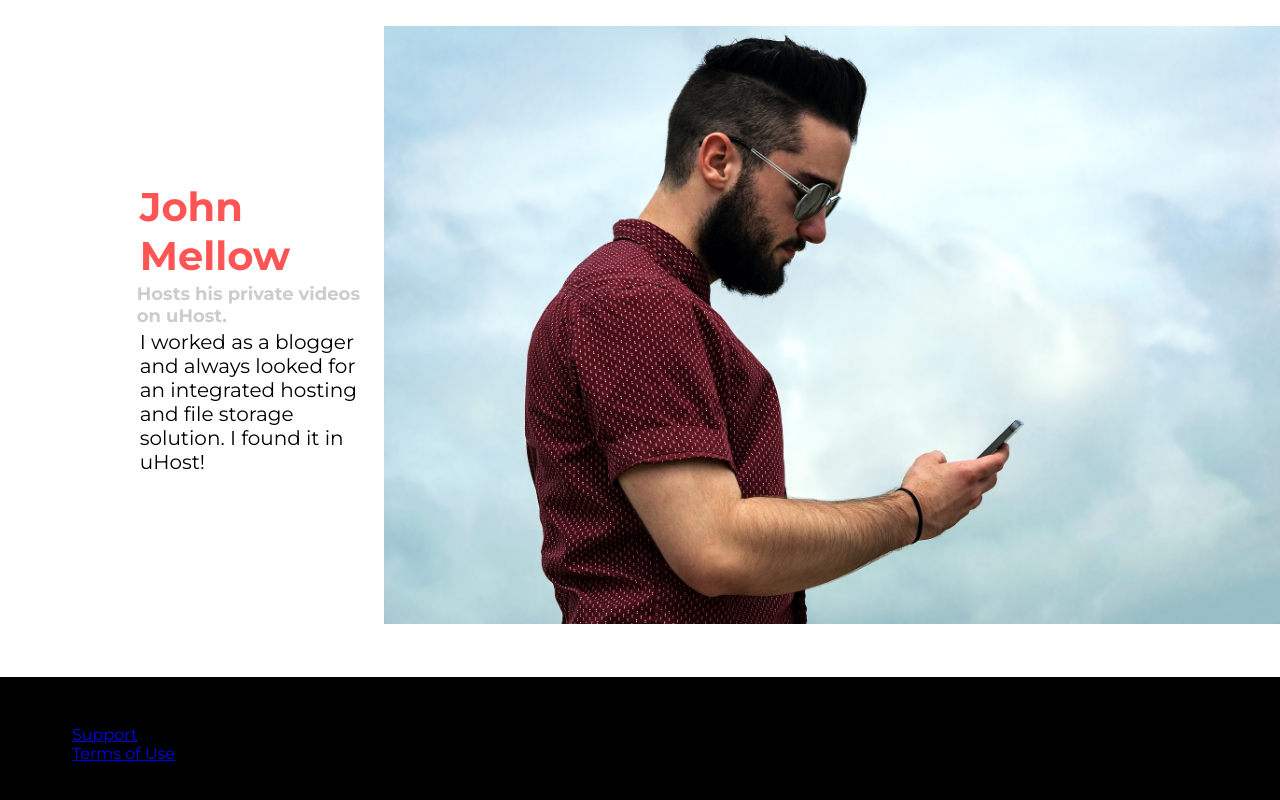
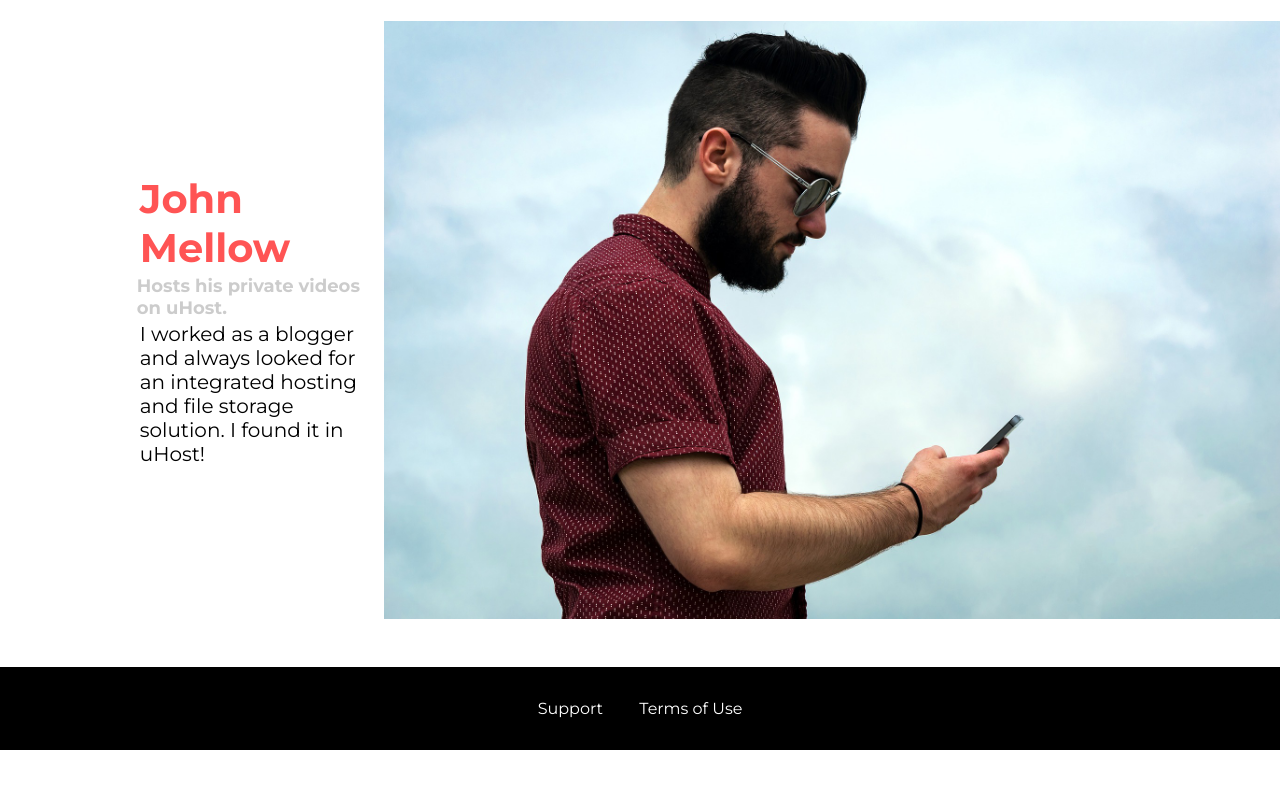
Before and after one commit to CastleArg/CSSJAM, a plain HTML site: page customers/index.html in a window 1280 px wide. Shown: the part 720-1520 px from the top of the page. After the commit the page ends 1470 px from the top, so only its background shows below. Drawn offline with Linux system fonts and the light colour scheme.

Commit message:
need to push!

```diff
--- a/customers/customers.css
+++ b/customers/customers.css
@@ -20,6 +20,7 @@
 
   .testimonial__image {
       width: 100%;
+      vertical-align: bottom;
   }
 
   .testimonial__info {
--- a/customers/index.html
+++ b/customers/index.html
@@ -1,4 +1,3 @@
-
 <!DOCTYPE html>
 <html lang="en">
 
@@ -12,6 +11,7 @@
     <link rel="stylesheet" href="../shared.css">
     <link rel="stylesheet" href="./customers.css">
 </head>
+
 <body>
     <header class="main-header">
         <div>
@@ -44,7 +44,8 @@
                     <h2 class="testimonial__subtitle">Founder of
                         <a href="http://tech-analysis.com/">tech-analysis.com</a>
                     </h2>
-                    <p class="testimonial__text">uHost helped me realize my project with a highly constrained budget in like no time.</p>
+                    <p class="testimonial__text">uHost helped me realize my project with a highly constrained budget in
+                        like no time.</p>
                 </div>
             </div>
             <div class="testimonial" id="customer-2">
@@ -53,7 +54,8 @@
                     <h1 class="testimonial__name">John Mellow</h1>
                     <h2 class="testimonial__subtitle">Hosts his private videos on uHost.
                     </h2>
-                    <p class="testimonial__text">I worked as a blogger and always looked for an integrated hosting and file storage solution. I found
+                    <p class="testimonial__text">I worked as a blogger and always looked for an integrated hosting and
+                        file storage solution. I found
                         it in uHost!
                     </p>
                 </div>
@@ -65,13 +67,9 @@
     </main>
     <footer class="main-footer">
         <nav>
-            <ul>
-                <li>
-                    <a href="#">Support</a>
-                </li>
-                <li>
-                    <a href="#">Terms of Use</a>
-                </li>
+            <ul class="main-footer__links">
+                <li class="main-footer__link"><a href="#">Support</a></li>
+                <li class="main-footer__link"><a href="#">Terms of Use</a></li>
             </ul>
         </nav>
     </footer>
```
